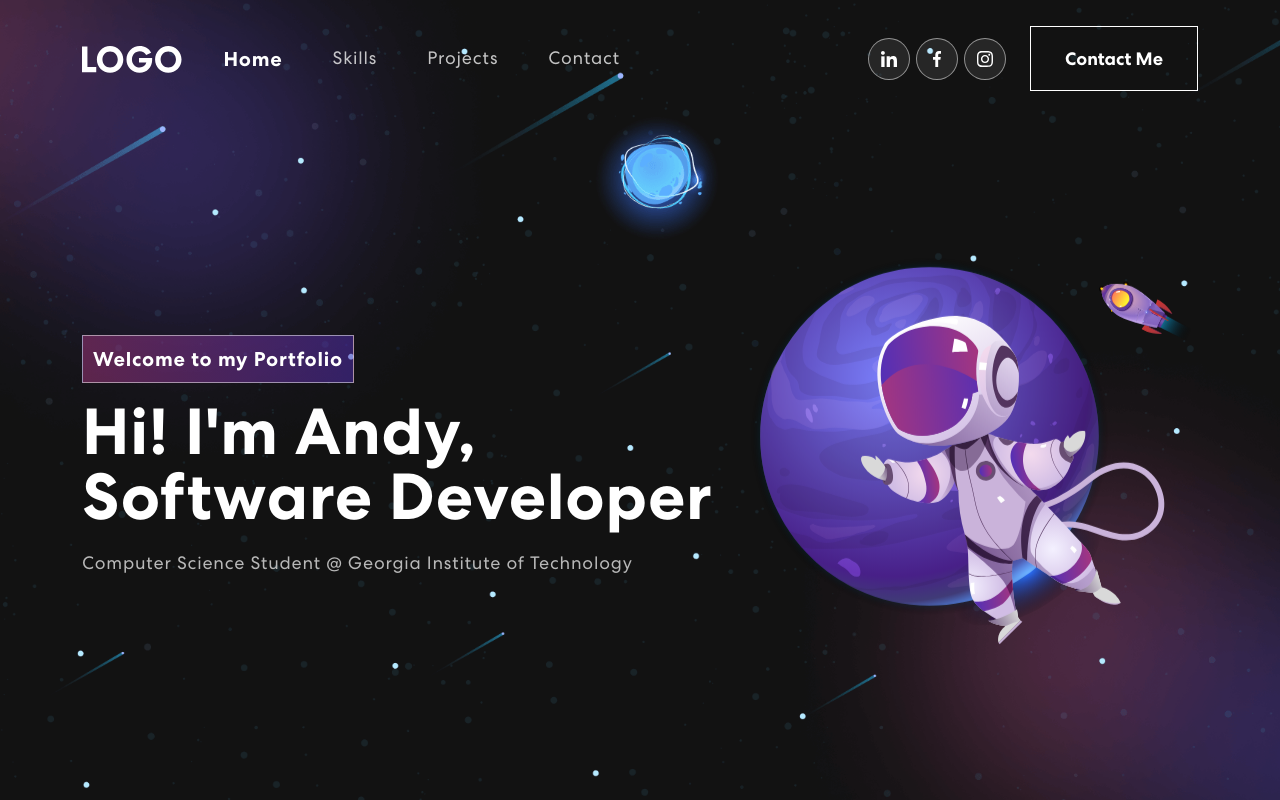
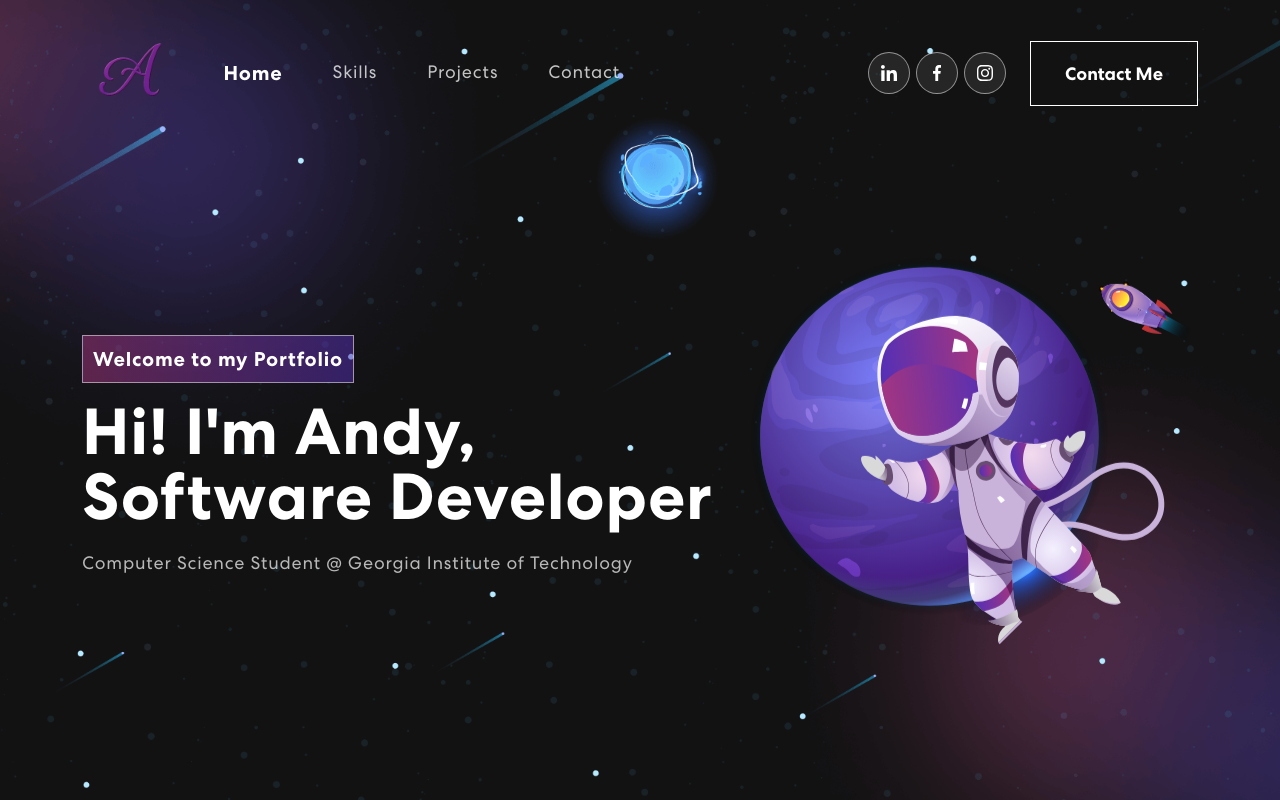
Before and after one commit to AndyDLi/PersonalPortfolio, a React (Vite) app: page / in a window 1280 px wide. Built offline with nearby package versions, Linux system fonts and the light colour scheme.

Commit message:
Updated Logo Image

```diff
--- a/index.html
+++ b/index.html
@@ -2,7 +2,7 @@
 <html lang="en">
   <head>
     <meta charset="UTF-8" />
-    <link rel="icon" type="image/svg+xml" href="/vite.svg" />
+    <link rel="icon" href="./src/assets/images/logo.png" type="image/x-icon"/>
     <meta name="viewport" content="width=device-width, initial-scale=1.0" />
     <title>Andy's Portfolio</title>
   </head>
--- a/src/App.css
+++ b/src/App.css
@@ -102,6 +102,10 @@ nav.navbar.scrolled {
 
 nav.navbar a.navbar-brand {
     width: 9%;
+}
+
+nav.navbar .navbar-brand img {
+  filter: brightness(175%);
 }
 
 nav.navbar .navbar-nav .nav-link.navbar-link {
--- a/src/components/Banner.jsx
+++ b/src/components/Banner.jsx
@@ -1,12 +1,11 @@
 import { useState, useEffect } from 'react';
 import { Container, Row, Col } from 'react-bootstrap';
-import { ArrowRightCircle } from 'react-bootstrap-icons';
 import headerImg from '../assets/images/header-img.svg';
 
 export const Banner = () => {
     const [loopIndex, setLoopIndex] = useState(0);
     const [isDeleting, setIsDeleting] = useState(false);
-    const toRotate = ['Software Developer', 'AI Enthusiast', 'Computer Science Student'];
+    const toRotate = ['Software Developer'];
     const [text, setText] = useState('');
     const [delta, setDelta] = useState(250);
     const transitionPeriod = 2000;
--- a/src/components/NavBar.jsx
+++ b/src/components/NavBar.jsx
@@ -1,7 +1,7 @@
 import { useState, useEffect } from 'react';
 import { Navbar, Container, Nav } from 'react-bootstrap';
 import { Link, useLocation } from 'react-router-dom';
-import logo from '../assets/images/logo.svg';
+import logo from '../assets/images/logo.png';
 import navIcon1 from '../assets/images/nav-icon1.svg';
 import navIcon2 from '../assets/images/nav-icon2.svg';
 import navIcon3 from '../assets/images/nav-icon3.svg';
```
Also changed, not shown: src/assets/images/logo.png (added), src/assets/images/logo.svg (deleted).
